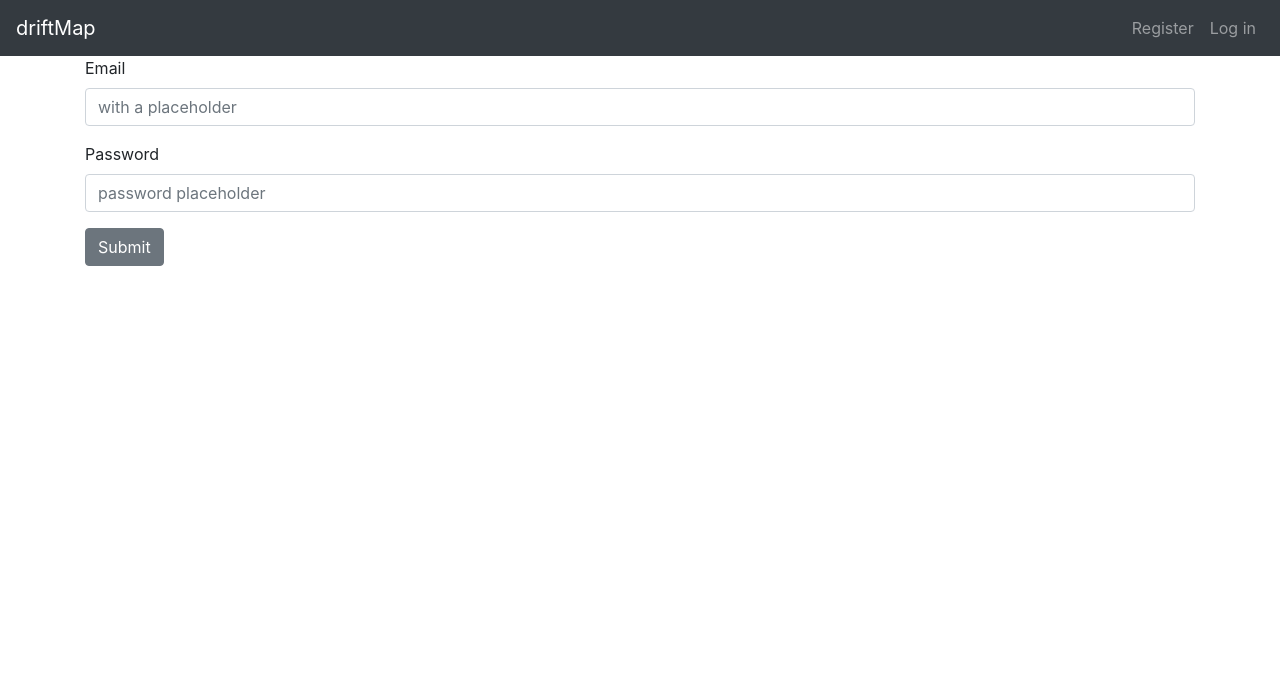
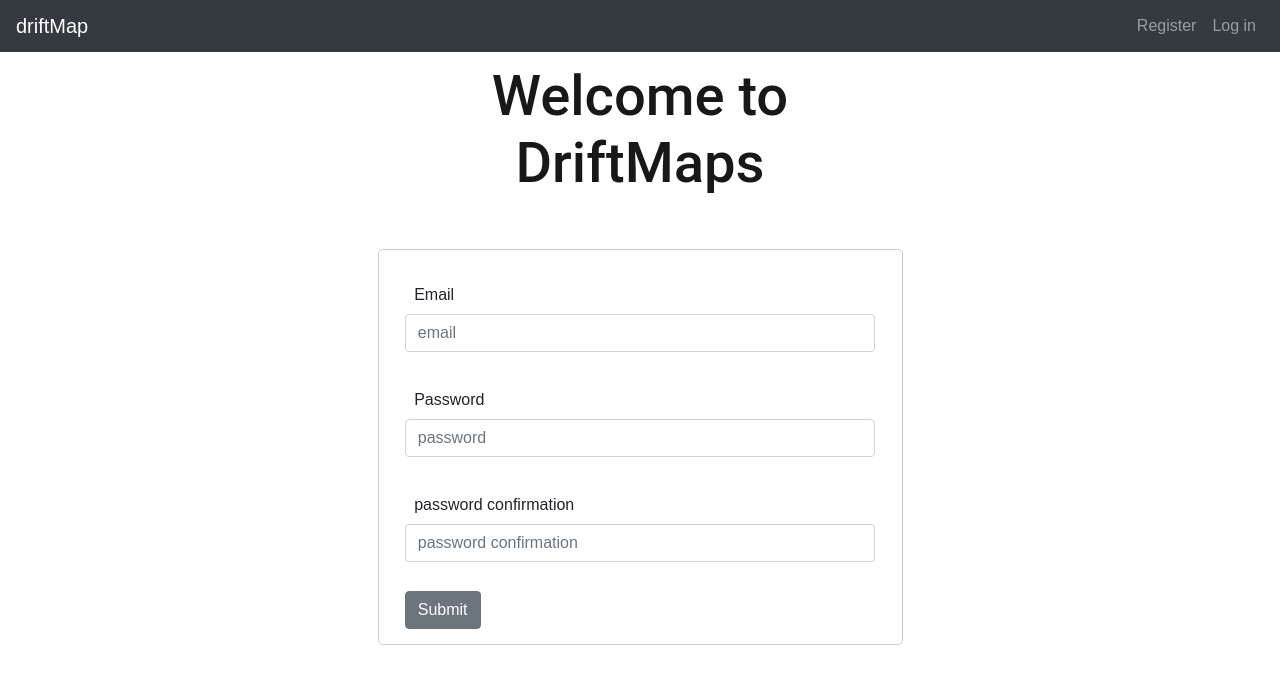
Before and after one commit to eozelius/drift_map_react, a React (Create React App) app: page /signup in a window 1280 px wide. Shown: the top 684 px of the page. Built offline with nearby package versions, Linux system fonts and the light colour scheme.

Commit message:
Params Serialization finally working sending data back and forth.

```diff
--- /dev/null
+++ b/src/api/Api.js
@@ -0,0 +1,27 @@
+import axios from 'axios'
+
+class Api {
+  static signup = (email, password, confirmation) => {
+    const url = '/users'
+    const params = {
+      data: {
+        attributes: {
+          email: email,
+          password: password,
+          password_confirmation: confirmation
+        },
+        type: 'users'
+      },
+    }
+
+    axios.post(url, params)
+      .then(function (response) {
+        console.log("sucess!!!!"  + JSON.stringify(response))
+      })
+      .catch(function (error) {
+        console.log("error:  " + error)
+      })
+  }
+}
+
+export default Api
--- a/src/components/App.js
+++ b/src/components/App.js
@@ -9,8 +9,6 @@ import Signup from './Signup.js'
 import Login from './Login.js'
 
 export default class App extends Component {
-
-
   render() {
     return (
       <BrowserRouter>
--- a/src/components/Home.js
+++ b/src/components/Home.js
@@ -1,27 +1,19 @@
+import React, { Component } from 'react'
+import { Col } from 'reactstrap'
 import axios from 'axios'
-import React, { Component } from 'react'
 
 export default class Home extends Component {
-  constructor(props) {
+  constructor(props){
     super(props)
+
     this.state = {
-      'user': {
-        'id': null,
-        'type': null,
-        'attributes': {
-          'description': '',
-          'email': '',
-          'first-name': '',
-          'last-name': '',
-        },
-        'relationships': {
-          'driftmap': {
-            'data': {
-              'id': null,
+      user: {
+        id: 0,
+        email: '',
+        first_name: '',
+        last_name: '',
+        description: '',
 
-            }
-          }
-        }
       }
     }
   }
@@ -29,7 +21,7 @@ export default class Home extends Component {
   componentDidMount() {
     axios.get('users/1')
       .then((response) => {
-        this.setState({ user: response.data.data })
+        this.setState({ user: response.data })
       })
       .catch((error) => {
         console.log(error);
@@ -39,22 +31,18 @@ export default class Home extends Component {
   render () {
     const user = this.state.user
 
-    console.log(user.attributes['first-name'])
-
-    window.user = user
-
-    // console.log(user.attributes)
+    console.log('ready to render: ' + JSON.stringify(user))
 
     return (
       <div className='users-container'>
         <h1>home</h1>
         <div className='user'>
-          <p>id: {user.id}</p>
-          <p>type: {user.type}</p>
-          <p>first name: {user.attributes['first-name']}</p>
-          <p>last name: {user.attributes['last-name']}</p>
-          <p>description: {user.attributes['description']}</p>
-
+          <Col lg={{size: 6, offset: 3}}>
+            <p>id: {user.id}</p>
+            <p>first name: {user.first_name}</p>
+            <p>last name: {user.last_name}</p>
+            <p>description: {user.description}</p>
+          </Col>
         </div>
       </div>
     )
--- a/src/components/Signup.js
+++ b/src/components/Signup.js
@@ -1,60 +1,48 @@
 import React, { Component } from 'react'
-import axios from 'axios'
-import { Container, Button, Form, FormGroup, Label, Input } from 'reactstrap';
+import Api from '../api/Api.js'
+import { Container, Button, Form, FormGroup, Label, Input, Col } from 'reactstrap';
+import '../styles/signup.css'
 
 export default class Signup extends Component {
-  constructor(props) {
-    super(props)
-    this.state = {
-      email: null,
-      password: null
-    }
 
-    this.onSubmit = this.onSubmit.bind(this)
-  }
 
-  onSubmit(e){
+  handleSubmit = (e) => {
     e.preventDefault()
-
     const signupForm = document.getElementById('signup-form')
     const email = signupForm['email'].value
     const password = signupForm['password'].value
+    const confirmation = signupForm['password_confirmation'].value
 
-    if(email === null || password === null){ return false }
+    if(email == null || password == null){ return false }
+    if(password !== confirmation){ return false }
+    if(email === '' || password === '' || confirmation === '' ){ return false }
 
-    this.setState({
-      email: email,
-      password: password
-    })
-
-    axios.post('/users', {
-        email: email,
-        password: password
-      })
-      .then(function (response) {
-        console.log(response)
-        window.r = response
-      })
-      .catch(function (error) {
-        console.log(error);
-      })
+    Api.signup(email, password)
   }
 
 
   render() {
     return (
-      <Container>
-        <Form onSubmit={this.onSubmit} id='signup-form'>
+      <Container className='signup-container'>
+        <Col lg={{size: 6, offset: 3 }} md={{size: 6, offset: 3}} sm={12} xs={12}>
+          <h1>Welcome to DriftMaps</h1>
+
+          <Form onSubmit={this.handleSubmit} id='signup-form'>
             <FormGroup>
               <Label for="exampleEmail">Email</Label>
-            <Input type="email" name="email" id="exampleEmail" placeholder="with a placeholder" />
+              <Input type="email" name="email" id="email" placeholder="email" />
             </FormGroup>
-          <FormGroup>
-            <Label for="examplePassword">Password</Label>
-            <Input type="password" name="password" id="examplePassword" placeholder="password placeholder" />
+            <FormGroup lg={6} md={6} sm={8} xs={8} >
+              <Label for="password">Password</Label>
+              <Input type="password" name="password" id="password" placeholder="password" />
+            </FormGroup>
+            <FormGroup lg={6} md={6} sm={8} xs={8} >
+              <Label for="password">password confirmation</Label>
+              <Input type="password" name="password_confirmation" id="password_confirmation" placeholder="password confirmation" />
             </FormGroup>
             <Button>Submit</Button>
           </Form>
+        </Col>
       </Container>
     );
   }
--- a/src/styles/app.css
+++ b/src/styles/app.css
@@ -1,4 +1,55 @@
+/* http://meyerweb.com/eric/tools/css/reset/
+   v2.0 | 20110126
+   License: none (public domain)
+*/
 
+html, body, div, span, applet, object, iframe,
+h1, h2, h3, h4, h5, h6, p, blockquote, pre,
+a, abbr, acronym, address, big, cite, code,
+del, dfn, em, img, ins, kbd, q, s, samp,
+small, strike, strong, sub, sup, tt, var,
+b, u, i, center,
+dl, dt, dd, ol, ul, li,
+fieldset, form, label, legend,
+table, caption, tbody, tfoot, thead, tr, th, td,
+article, aside, canvas, details, embed,
+figure, figcaption, footer, header, hgroup,
+menu, nav, output, ruby, section, summary,
+time, mark, audio, video {
+	margin: 0;
+	padding: 0;
+	border: 0;
+	font-size: 100%;
+	vertical-align: baseline;
+}
+/* HTML5 display-role reset for older browsers */
+article, aside, details, figcaption, figure,
+footer, header, hgroup, menu, nav, section {
+	display: block;
+}
+body {
+	line-height: 1;
+}
+ol, ul {
+	list-style: none;
+}
+blockquote, q {
+	quotes: none;
+}
+blockquote:before, blockquote:after,
+q:before, q:after {
+	content: '';
+	content: none;
+}
+table {
+	border-collapse: collapse;
+	border-spacing: 0;
+}
+
+/* Fonts */
+@import url('https://fonts.googleapis.com/css?family=Roboto|Ubuntu+Condensed');
+
+/* DriftMap Styles */
 
 /* Colors */
 .light-blue { color: #C2D9EB; }
@@ -7,3 +58,41 @@
 .light-maroon { color: #8C565B; }
 .dark-grey { color: #353535; }
 .white-grey { color: #E9EEF0; }
+
+h1, h2, h3, h4, h5, h6 {
+	font-family: 'Roboto', sans-serif;
+	color: #181818;
+	text-align: center;
+	margin: 2% 0 1%;
+}
+
+h1 { font-size: 3.5em; }
+h2 { font-size: 3em; }
+h3 { font-size: 2.5em; }
+h4 { font-size: 2em; }
+h5 { font-size: 1.5em; }
+h6 { font-size: 1em; }
+p {  font-size: 1.5em; }
+
+p, div, span, label, input {
+	font-family: 'Roboto', sans-serif;
+	font-family: 'Ubuntu Condensed', sans-serif;
+	line-height: 1.25em;
+}
+
+
+/* Forms */
+form {
+	margin: 10% auto 5%;
+	padding: 12% 3%;
+	border: 1px solid #ccc;
+	border-radius: 5px;
+}
+
+.form-group {
+	margin: 2% 0 6%;
+}
+
+label {
+	margin: 2%;
+}
--- /dev/null
+++ b/src/styles/signup.css
@@ -0,0 +1,10 @@
+.signup-container {
+
+}
+
+form {
+	margin: 10% auto 5%;
+	padding: 3% 5%;
+	border: 1px solid #ccc;
+	border-radius: 5px;
+}
```
Lines whose indentation alone changed are shown as unchanged.
